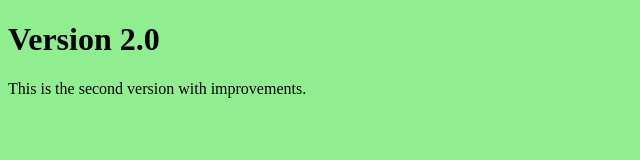
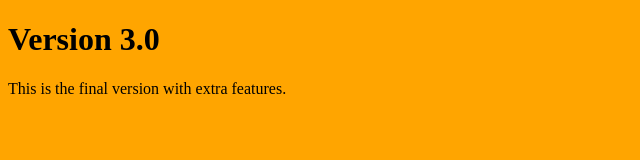
Before and after one commit to nazish78610/My-Website, a plain HTML site: page index.html in a window 1280 px wide. Shown: the whole page, without its empty margins (0-640 px from the left). Drawn offline with Linux system fonts and the light colour scheme.

Commit message:
Final update for v3.0

```diff
--- a/index.html
+++ b/index.html
@@ -1,7 +1,7 @@
 <!DOCTYPE html>
 <html>
-  <body style="background-color: lightgreen;">
-    <h1>Version 2.0</h1>
-    <p>This is the second version with improvements.</p>
+  <body style="background-color: orange;">
+    <h1>Version 3.0</h1>
+    <p>This is the final version with extra features.</p>
   </body>
 </html>
```
